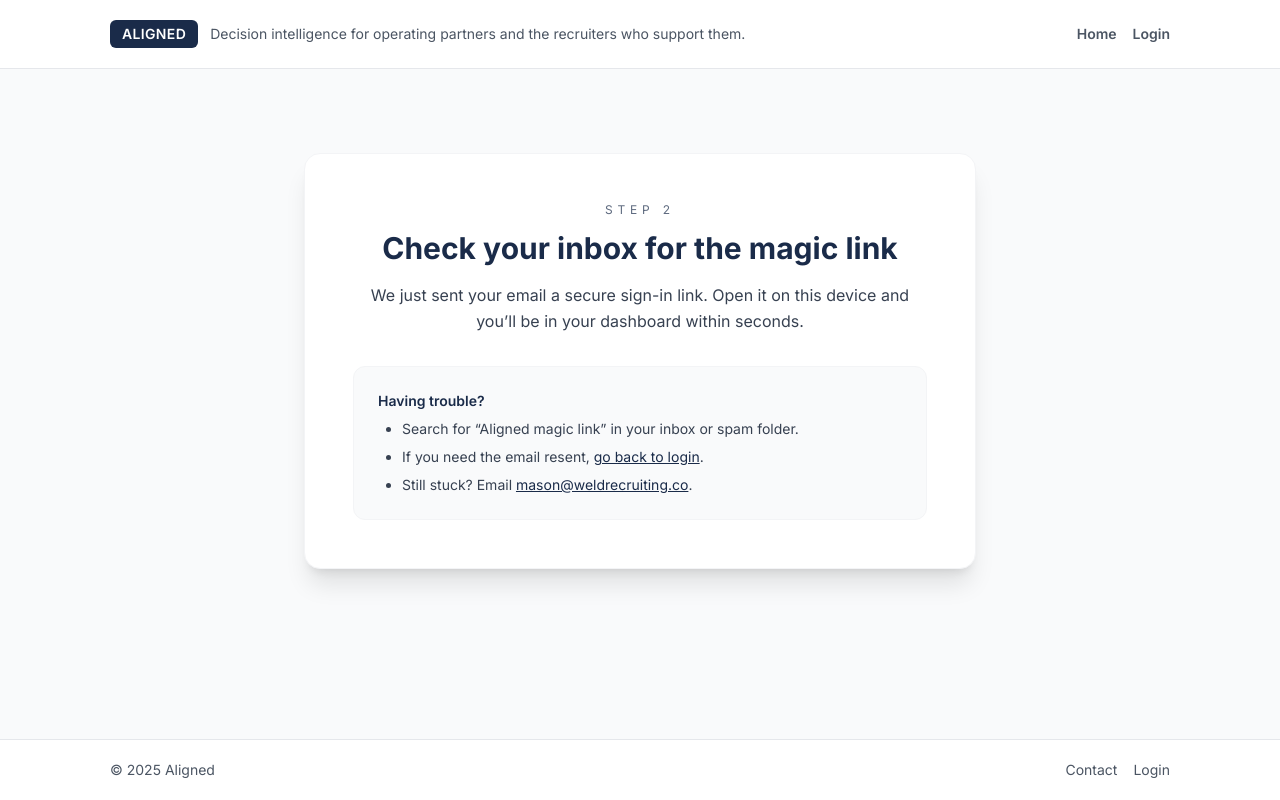
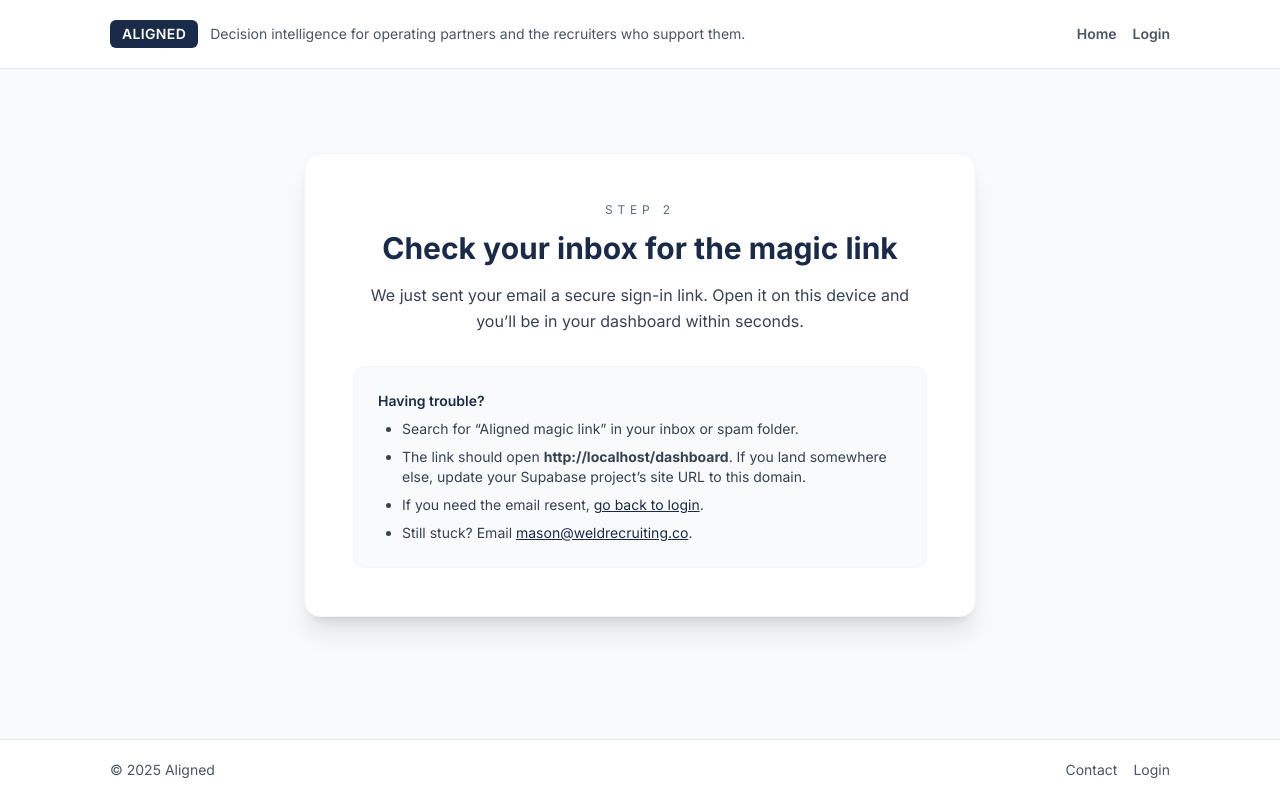
Before and after one commit to McSpaddenMatthew/alignedapplication, a Next.js app: page /magic-link in a window 1280 px wide. Built offline with nearby package versions, Linux system fonts and the light colour scheme.

Commit message:
Ensure magic link redirects to current site

```diff
--- /dev/null
+++ b/lib/getSiteUrl.ts
@@ -0,0 +1,25 @@
+const DEFAULT_SITE_URL = 'http://localhost:3000';
+
+/**
+ * Resolve the canonical site URL regardless of whether we're on the client or
+ * rendering on the server. Supabase requires an absolute redirect when sending
+ * magic links, so we centralise that logic here rather than hard-coding the
+ * window origin inside components.
+ */
+export function getSiteUrl() {
+  if (typeof window !== 'undefined') {
+    return window.location.origin;
+  }
+
+  const envUrl = process.env.NEXT_PUBLIC_SITE_URL || process.env.NEXT_PUBLIC_VERCEL_URL;
+
+  if (!envUrl) {
+    return DEFAULT_SITE_URL;
+  }
+
+  if (envUrl.startsWith('http://') || envUrl.startsWith('https://')) {
+    return envUrl;
+  }
+
+  return `https://${envUrl}`;
+}
--- a/pages/login.tsx
+++ b/pages/login.tsx
@@ -1,6 +1,7 @@
 import { useState } from 'react';
 import { useRouter } from 'next/router';
 import { supabase } from '../lib/supabaseClient';
+import { getSiteUrl } from '../lib/getSiteUrl';
 
 export default function LoginPage() {
   const router = useRouter();
@@ -13,10 +14,11 @@ export default function LoginPage() {
     setLoading(true);
     setMessage(null);
     try {
+      const siteUrl = getSiteUrl();
       const { error } = await supabase.auth.signInWithOtp({
         email,
         options: {
-          emailRedirectTo: typeof window !== 'undefined' ? `${window.location.origin}/dashboard` : undefined
+          emailRedirectTo: `${siteUrl}/dashboard`
         }
       });
       if (error) throw error;
--- a/pages/magic-link.tsx
+++ b/pages/magic-link.tsx
@@ -1,5 +1,7 @@
 import { useRouter } from 'next/router';
 import { useMemo } from 'react';
+
+import { getSiteUrl } from '../lib/getSiteUrl';
 
 export default function MagicLinkPage() {
   const router = useRouter();
@@ -8,6 +10,7 @@ export default function MagicLinkPage() {
     const value = Array.isArray(router.query.email) ? router.query.email[0] : router.query.email;
     return decodeURIComponent(value);
   }, [router.query.email]);
+  const destination = useMemo(() => `${getSiteUrl()}/dashboard`, []);
 
   return (
     <div className="container">
@@ -21,6 +24,10 @@ export default function MagicLinkPage() {
           <p className="text-sm font-semibold text-primary mb-2">Having trouble?</p>
           <ul className="list-disc pl-6 space-y-2 text-sm text-gray-700">
             <li>Search for “Aligned magic link” in your inbox or spam folder.</li>
+            <li>
+              The link should open <strong>{destination}</strong>. If you land somewhere else, update your Supabase project’s site
+              URL to this domain.
+            </li>
             <li>If you need the email resent, <button onClick={() => router.push('/login')} className="text-primary underline">go back to login</button>.</li>
             <li>Still stuck? Email <a className="text-primary underline" href="mailto:mason@weldrecruiting.co">mason@weldrecruiting.co</a>.</li>
           </ul>
```
